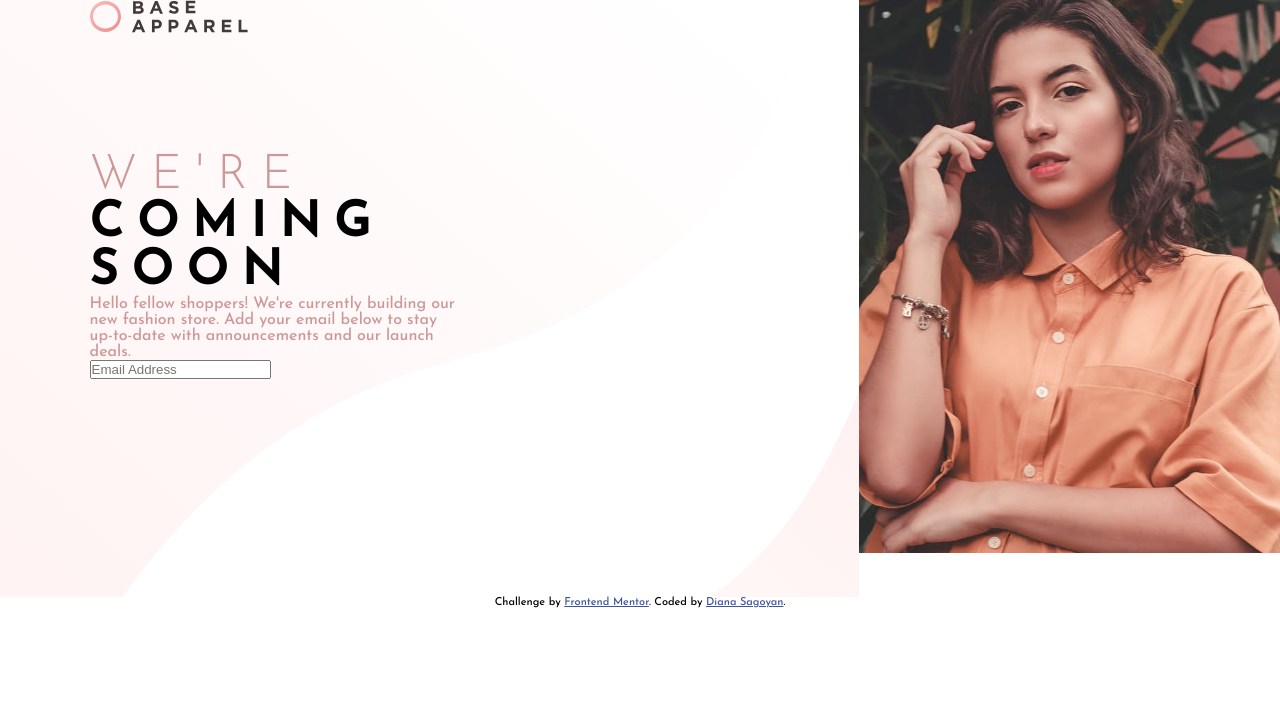
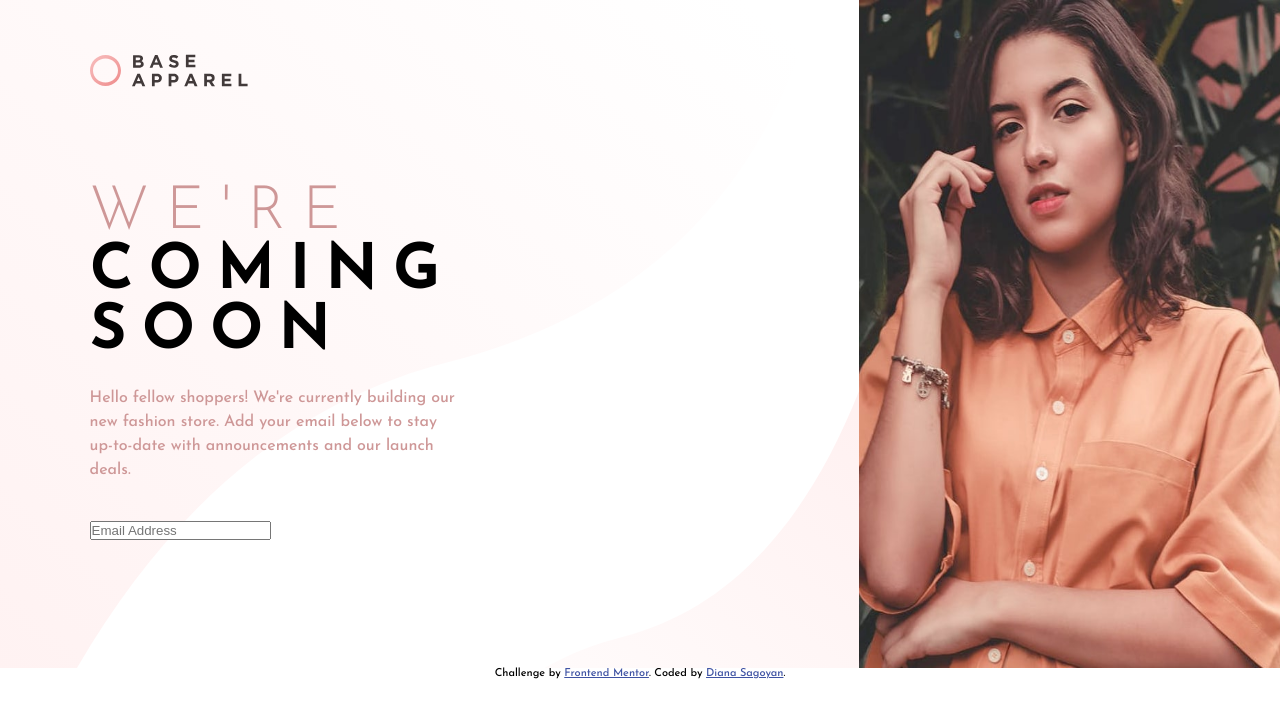
Before and after one commit to DianaSagoyan/coming-soon-page, a plain HTML site: page base-apparel-coming-soon-master/index.html in a window 1280 px wide. Drawn offline with Linux system fonts and the light colour scheme.

Commit message:
Changed the layout of the text section.

```diff
--- a/base-apparel-coming-soon-master/styles.css
+++ b/base-apparel-coming-soon-master/styles.css
@@ -9,17 +9,20 @@ body{
 }
 
 .logo{
-    padding-bottom: 15%;
+    padding-top: 7%;
+    padding-bottom: 12%;
 }
 
 h1{
-font-size: 48px;
-letter-spacing: 14px;
+font-size: 60px;
+letter-spacing: 17px;
 text-transform: uppercase;
+padding-bottom: 3%;
 }
 
 .desk-image{
     width: 100%;
+    height: 100%;
 }
 
 .container{
@@ -34,7 +37,7 @@ text-transform: uppercase;
     background-size: cover;
     position: relative;
     padding-left: 7%;
-    padding-bottom: 17%;
+    padding-bottom: 10%;
 }
 
 .we{
@@ -46,4 +49,6 @@ text-transform: uppercase;
 .paragraph{
     color: hsl(0, 36%, 70%);
     width: 48%;
+    line-height: 1.5;
+    padding-bottom: 5%;
 }
```
